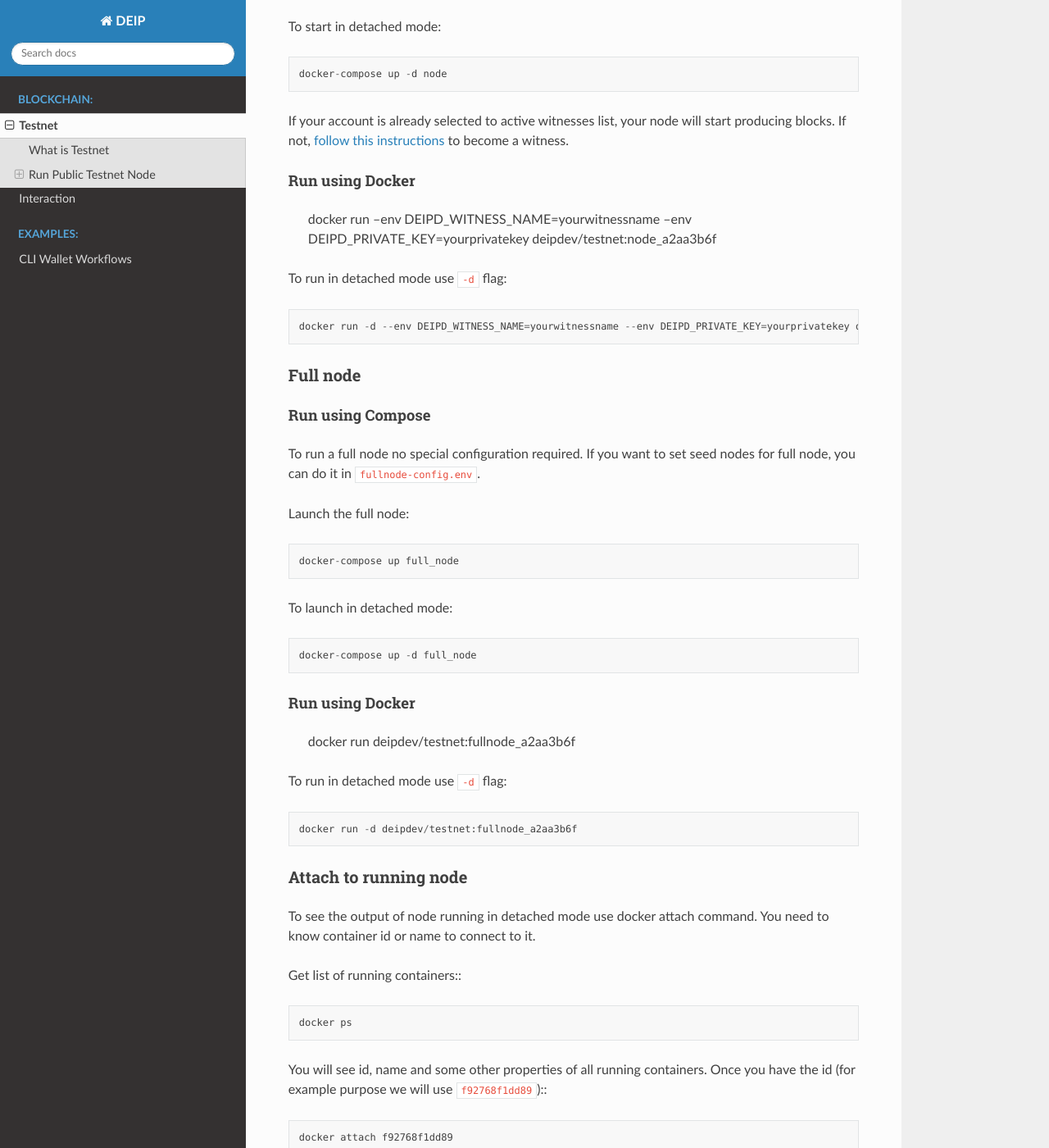
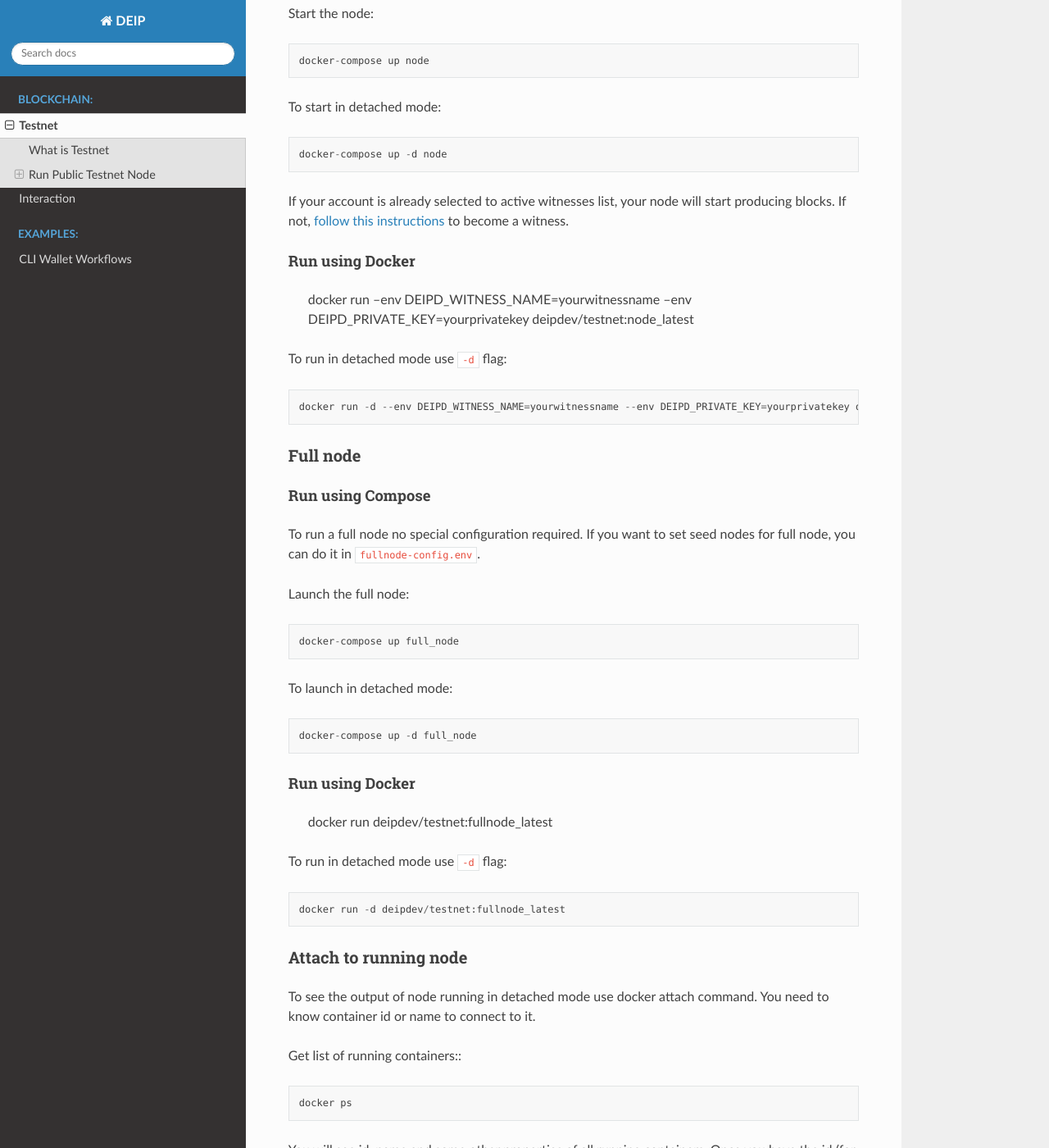
Before and after one commit to DEIPworld/deip-testnet-docs, a Sphinx documentation site: the page built from docs/testnet/testnet.rst, in a window 1280 px wide and 1400 px high, scrolled down 2298 px. Shown: the whole window at 82% size. Built offline with Sphinx 7.4.7 and the Read the Docs theme 2.0.0, drawn with Linux system fonts in a browser that asks for light colours; some of the changed text lies outside the part shown.

Commit message:
Update docs to use `latest` tag

```diff
--- a/docs/blockchain interaction/cli-wallet/wallet.rst
+++ b/docs/blockchain interaction/cli-wallet/wallet.rst
@@ -11,11 +11,11 @@
 1. Install Docker. Instructions for ubuntu 16-04 `here <https://www.digitalocean.com/community/tutorials/how-to-install-and-use-docker-on-ubuntu-16-04>`_, don't skip optional step 2 to run docker without ``sudo``.
 2. Pull actual wallet image::
 
-    docker pull deipdev/testnet:wallet_a2aa3b6f
+    docker pull deipdev/testnet:wallet_latest
 
 3. Start wallet::
 
-    docker run -it -v ~/wallet:/var/lib/wallet deipdev/testnet:wallet_a2aa3b6f -s ws://82.196.2.5:8090 -w /var/lib/wallet/wallet.json
+    docker run -it -v ~/wallet:/var/lib/wallet deipdev/testnet:wallet_latest -s ws://82.196.2.5:8090 -w /var/lib/wallet/wallet.json
 
 * ``-v ~/data:/var/lib/wallet`` maps ``~/wallet`` folder to ``/var/lib/wallet`` folder inside container (this is wallet working directory).
 * ``-s ws://82.196.2.5:8090`` specifies node wallet will connect to. ``ws://82.196.2.5:8090`` is address of Public Testnet seed full node maintained by DEIP.
--- a/docs/testnet/testnet.rst
+++ b/docs/testnet/testnet.rst
@@ -47,13 +47,13 @@
 ------------------
 
 If you want to use Docker without Compose, you need to pull actual images manually. All images reside in ``deipdev/tesnet`` repository and are tagged separately for node, full node and wallet.
-Tag scheme is ``node_revision``, ``fullnode_revision`` and ``wallet_revision`` (for node, full node and wallet respectively). Actual revision is **a2aa3b6f**.
+Tag scheme is ``node_revision``, ``fullnode_revision`` and ``wallet_revision`` (for node, full node and wallet respectively). Actual revision is **latest**.
 
 Pull actual docker images::
 
-    docker pull deipdev/testnet:node_a2aa3b6f
-    docker pull deipdev/testnet:fullnode_a2aa3b6f
-    docker pull deipdev/testnet:wallet_a2aa3b6f
+    docker pull deipdev/testnet:node_latest
+    docker pull deipdev/testnet:fullnode_latest
+    docker pull deipdev/testnet:wallet_latest
 
 In case you want to use Compose, all you need to do is just run following command. It will automatically pull actual images::
 
@@ -95,11 +101,11 @@
 Run using Docker
 ----------------
 
-    docker run --env DEIPD_WITNESS_NAME=yourwitnessname --env DEIPD_PRIVATE_KEY=yourprivatekey deipdev/testnet:node_a2aa3b6f
+    docker run --env DEIPD_WITNESS_NAME=yourwitnessname --env DEIPD_PRIVATE_KEY=yourprivatekey deipdev/testnet:node_latest
 
 To run in detached mode use ``-d`` flag::
 
-    docker run -d --env DEIPD_WITNESS_NAME=yourwitnessname --env DEIPD_PRIVATE_KEY=yourprivatekey deipdev/testnet:node_a2aa3b6f
+    docker run -d --env DEIPD_WITNESS_NAME=yourwitnessname --env DEIPD_PRIVATE_KEY=yourprivatekey deipdev/testnet:node_latest
 
 
 =========
@@ -122,11 +128,11 @@
 Run using Docker
 ----------------
 
-    docker run deipdev/testnet:fullnode_a2aa3b6f
+    docker run deipdev/testnet:fullnode_latest
 
 To run in detached mode use ``-d`` flag::
 
-    docker run -d deipdev/testnet:fullnode_a2aa3b6f
+    docker run -d deipdev/testnet:fullnode_latest
 
 ======================
 Attach to running node
```
Also changed, not shown: other parts of docs/testnet/testnet.rst (+6 -0 lines).
